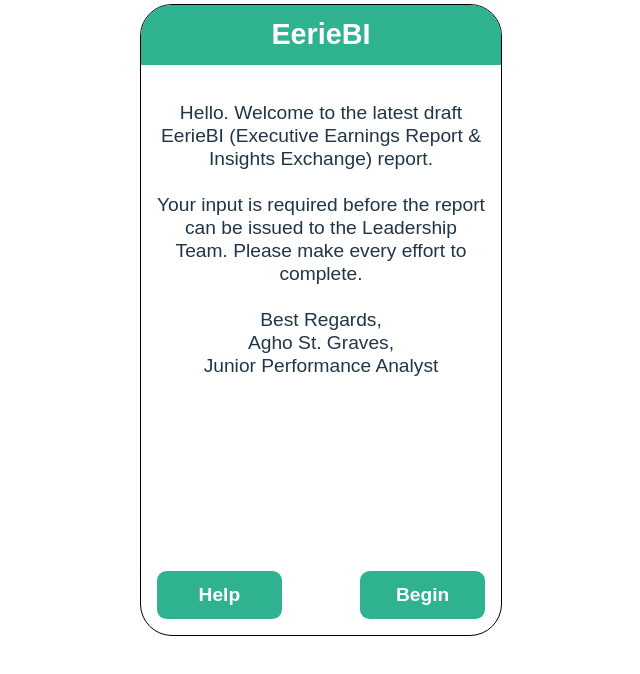
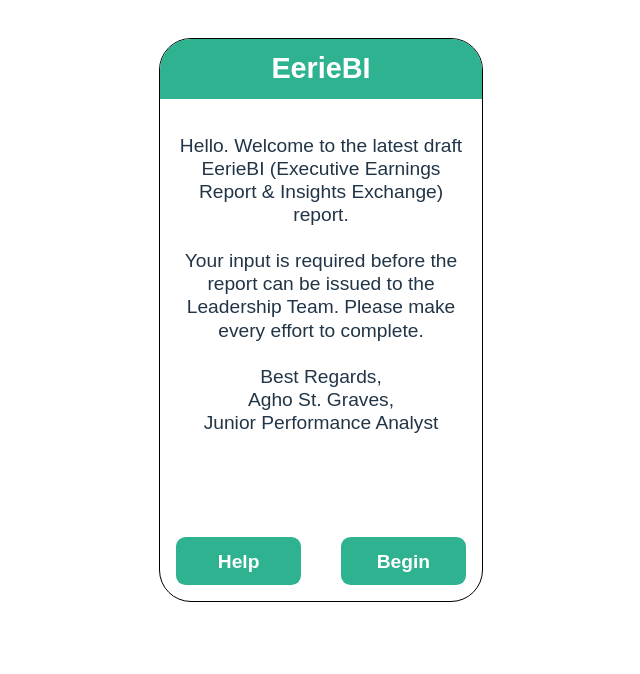
Before and after one commit to lewdry/Dashboard, a Svelte app in the folder my-svelte-app/: page / in a window 1280 px wide. Shown: the top 674 px of the page, without its empty margins (319-959 px from the left). Built offline with nearby package versions, Linux system fonts and the light colour scheme.

Commit message:
Refactor height and dimensions in App.svelte and pages

```diff
--- a/my-svelte-app/src/App.svelte
+++ b/my-svelte-app/src/App.svelte
@@ -50,16 +50,16 @@
     display: flex;
     justify-content: center;
     align-items: center;
-    min-height: 80vh;
+    min-height: 75vh;
     padding: 0em;
     box-sizing: border-box;
   }
 
   .game-window {
-    width: 90%;
+    width: 80%;
     height: 75%;
-    max-width: 800;
-    max-height: 1400px;
+    max-width: 400px;
+    max-height: 700px;
     aspect-ratio: 4 / 7;
     border: 0.1em solid black;
     border-radius: 2em;
--- a/my-svelte-app/src/app.css
+++ b/my-svelte-app/src/app.css
@@ -32,7 +32,7 @@ body {
   margin: 0;
   display: flex;
   place-items: center;
-  min-width: 400px;
+  min-width: 300px;
   min-height: 80vh;
 }
 
@@ -48,7 +48,6 @@ h1 {
 }
 
 #app {
-  max-width: 400px;
   margin: 0 auto;
   padding: 0em;
   justify-content: center;
```
